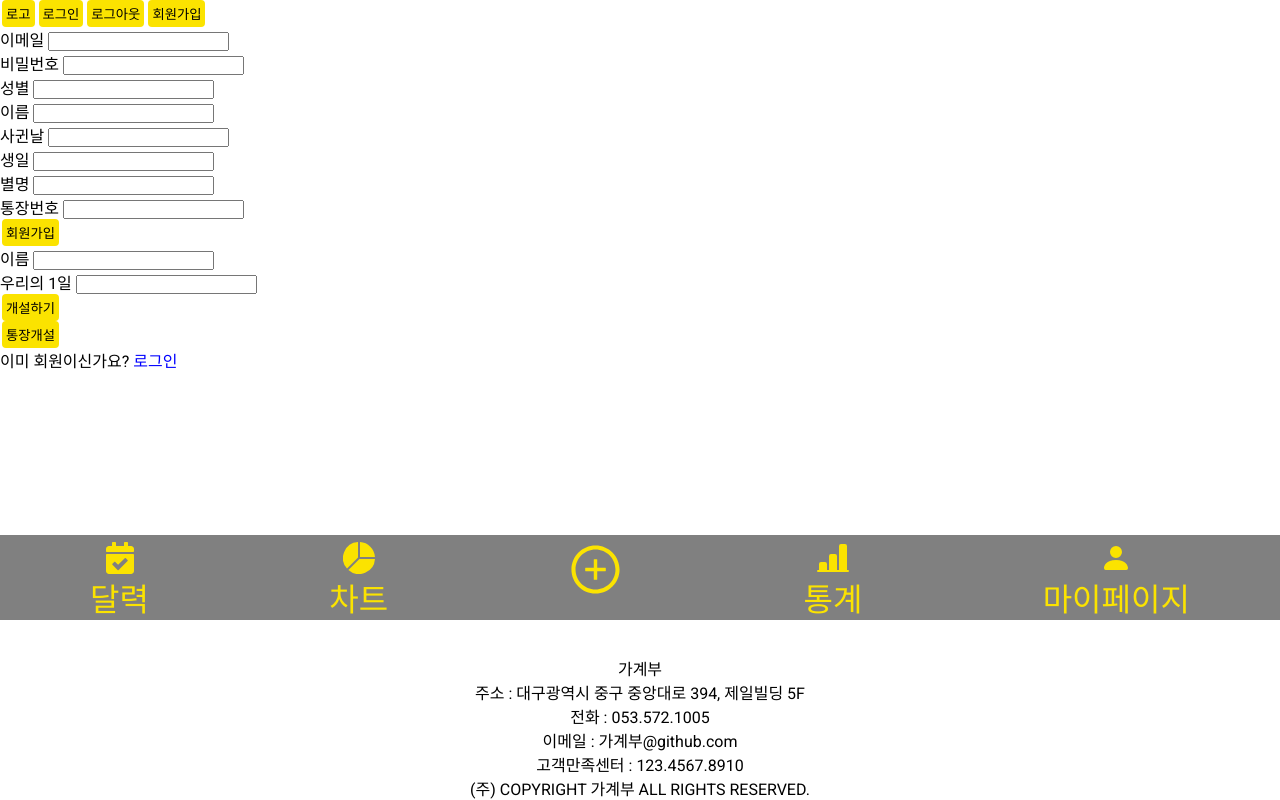
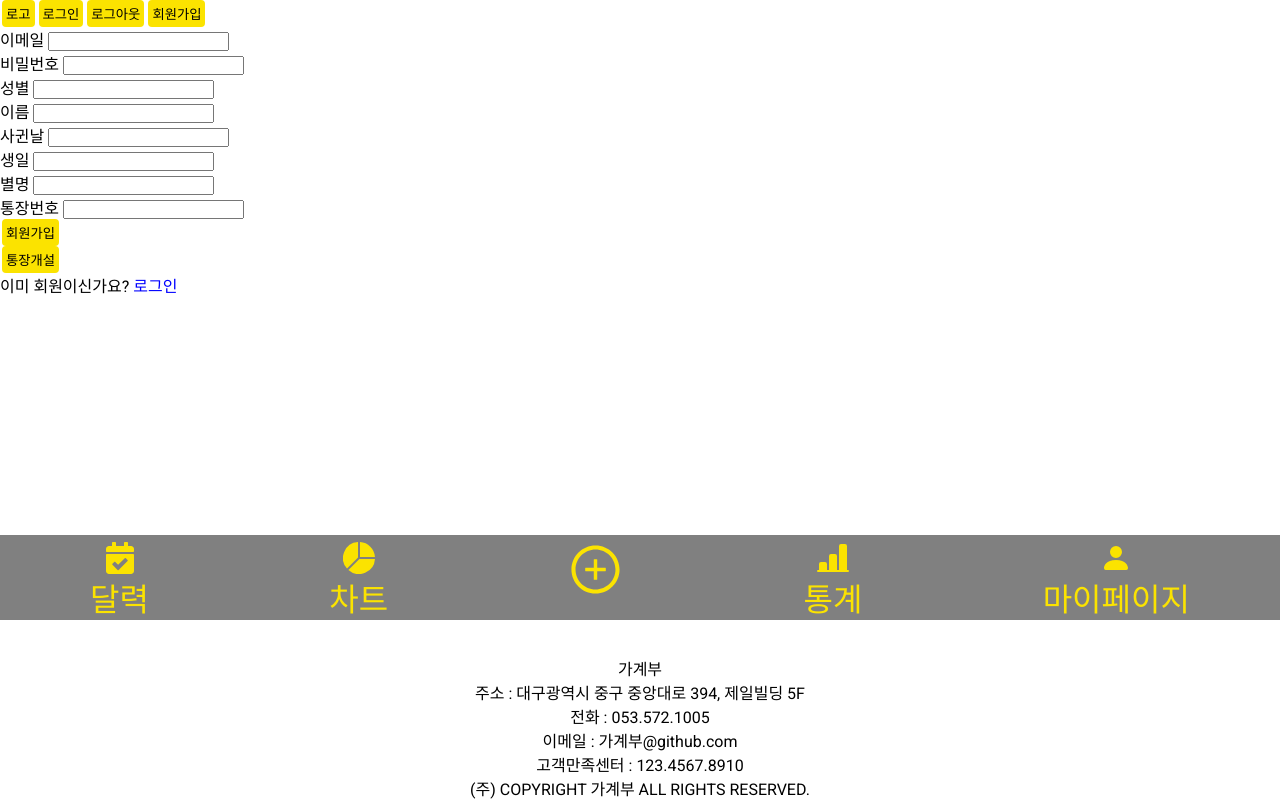
Before and after one commit to tmdgus95/accountbook, a React (Create React App) app: page /signup in a window 1280 px wide. Built offline with nearby package versions, Linux system fonts and the light colour scheme.

Commit message:
회원가입창 정리

```diff
--- a/src/components/BankbookCreateModal.jsx
+++ b/src/components/BankbookCreateModal.jsx
@@ -6,8 +6,8 @@ import Button from "./ui/Button";
 
 const schema = yup
     .object({
-        name: yup.string("문자를 입력하세요").required("이메일을 입력하세요"),
-        firstdate: yup
+        name: yup.string("문자를 입력하세요").required("이름을 입력하세요"),
+        startDay: yup
             .number("숫자를 입력하세요")
             .positive("양수를 입력하세요")
             .integer("정수를 입력하세요")
@@ -25,18 +25,19 @@ const BankbookCreateModal = () => {
     });
 
     const onSubmit = (data) => console.log(data);
+
     return (
         <div>
             <form onSubmit={handleSubmit(onSubmit)}>
                 <label>
                     이름 <input {...register("name")} />
                 </label>
-                <p>{errors.email?.message}</p>
+                <p>{errors.name?.message}</p>
 
                 <label>
-                    우리의 1일 <input {...register("firstdate")} />
+                    우리의 1일 <input {...register("startDay")} />
                 </label>
-                <p>{errors.pw?.message}</p>
+                <p>{errors.startDay?.message}</p>
 
                 <Button>개설하기</Button>
             </form>
--- a/src/pages/SignUp.jsx
+++ b/src/pages/SignUp.jsx
@@ -5,6 +5,7 @@ import { yupResolver } from "@hookform/resolvers/yup";
 import * as yup from "yup";
 import BankbookCreateModal from "../components/BankbookCreateModal";
 import Button from "../components/ui/Button";
+import { useState } from "react";
 
 const schema = yup
     .object({
@@ -24,6 +25,7 @@ const schema = yup
     .required();
 
 const SignUp = () => {
+    const [createBank, setCreateBank] = useState(false);
     const {
         register,
         handleSubmit,
@@ -39,7 +41,7 @@ const SignUp = () => {
                 <label>
                     이메일 <input {...register("mbiBasicEmail")} />
                 </label>
-                <p>{errors.email?.message}</p>
+                <p>{errors.mbiBasicEmail?.message}</p>
 
                 <label>
                     비밀번호 <input {...register("password")} />
@@ -77,8 +79,13 @@ const SignUp = () => {
                 <p>{errors.accountNumber?.message}</p>
                 <Button>회원가입</Button>
             </form>
-            <BankbookCreateModal />
-            <Button>통장개설</Button>
+            {createBank && <BankbookCreateModal />}
+            <Button>
+                <span onClick={() => setCreateBank((prev) => !prev)}>
+                    통장개설
+                </span>
+            </Button>
+
             <p>
                 이미 회원이신가요?{" "}
                 <Link style={{ color: "blue" }} to={"/login"}>
```
